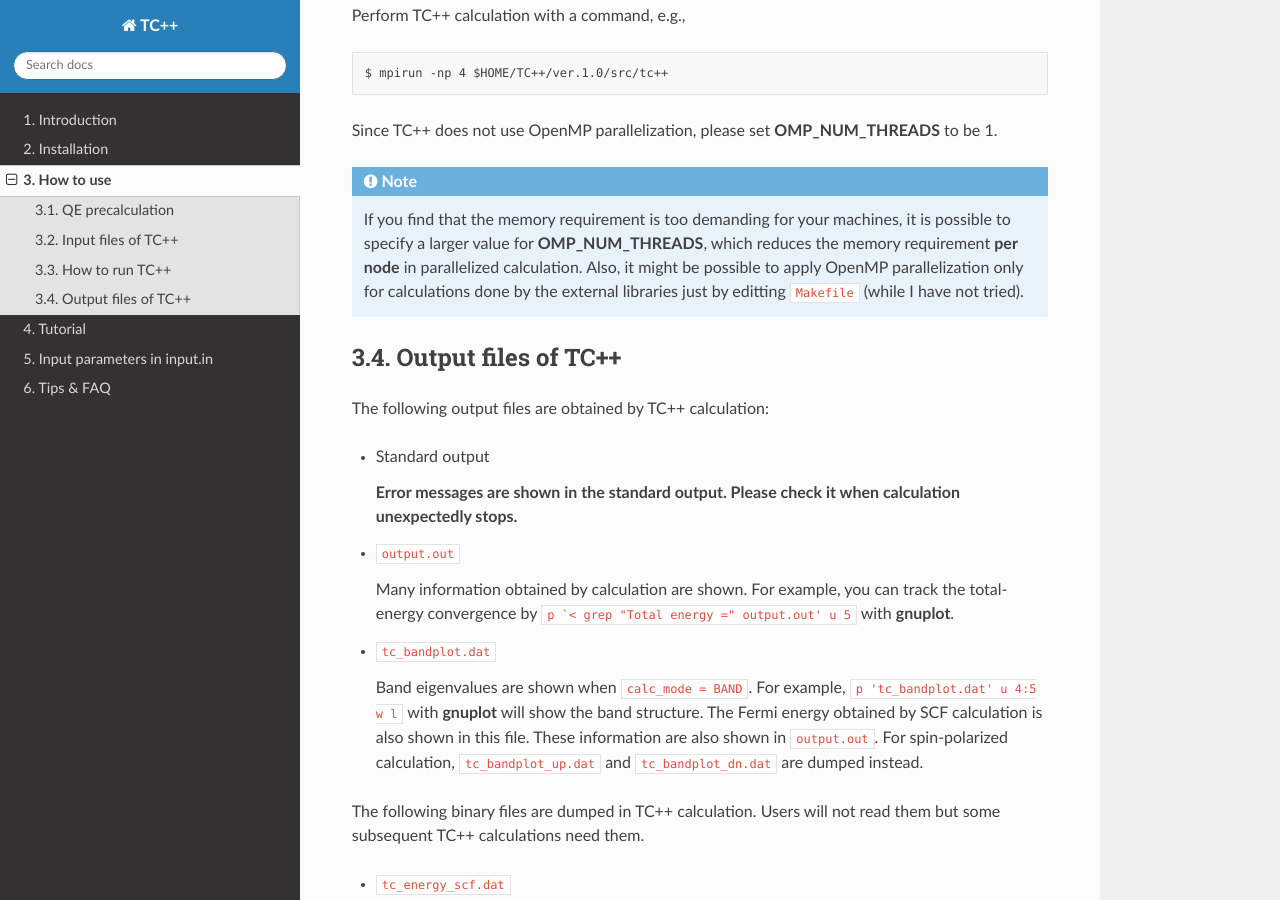
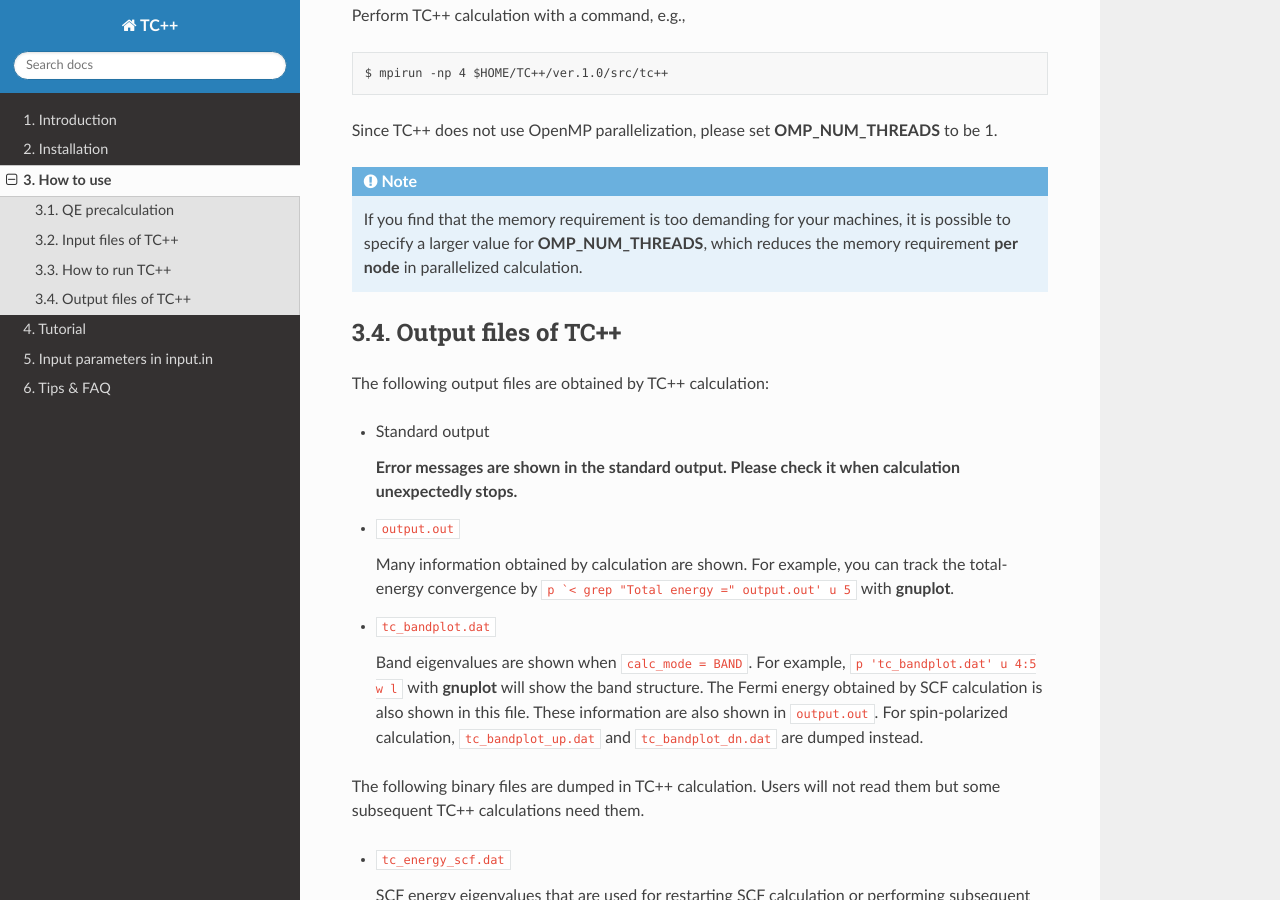
Before and after one commit to masaochi/TC, a Sphinx documentation site: the page built from docs/how_to_use.rst, in a window 1280 px wide and 900 px high, scrolled down 1378 px. Built offline with Sphinx 7.4.7 and the Read the Docs theme 2.0.0, drawn with Linux system fonts in a browser that asks for light colours.

Commit message:
[Update] slightly modify user's manual

```diff
--- a/docs/how_to_use.rst
+++ b/docs/how_to_use.rst
@@ -66,7 +66,6 @@ Since TC++ does not use OpenMP parallelization, please set **OMP_NUM_THREADS** t
 
    If you find that the memory requirement is too demanding for your machines, it is possible to specify a larger value for **OMP_NUM_THREADS**,
    which reduces the memory requirement **per node** in parallelized calculation.
-   Also, it might be possible to apply OpenMP parallelization only for calculations done by the external libraries just by editting ``Makefile`` (while I have not tried).
 
 .. _output_files:
 
```
